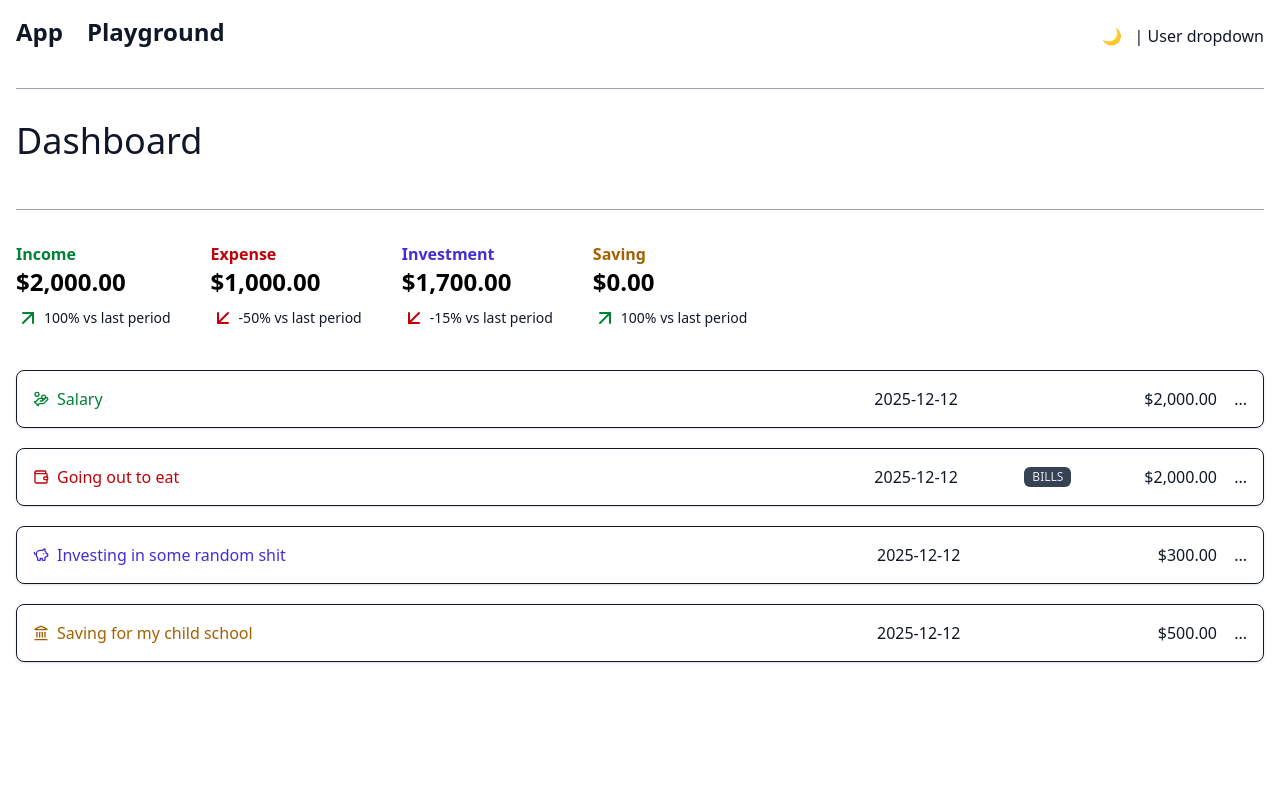
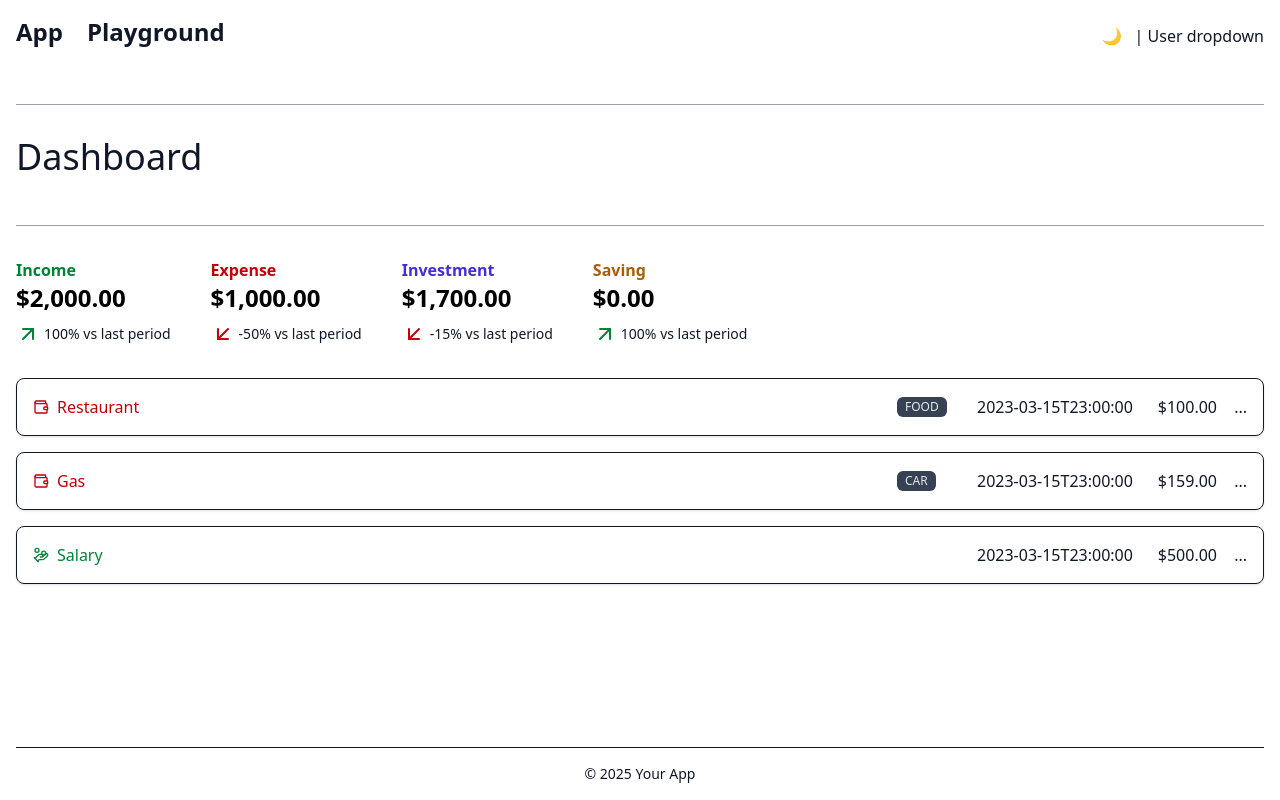
Before and after one commit to Caiohgp/finance-nextjs-app, a Next.js app: page /dashboard in a window 1280 px wide. Built offline with nearby package versions, Linux system fonts and the light colour scheme; data requests are answered from the project's data file.

Commit message:
Adding transaction list component to the Dashboard page

```diff
--- /dev/null
+++ b/app/dashboard/components/transactionList.tsx
@@ -0,0 +1,37 @@
+import Transaction from "@/components/transaction"
+import transaction from "@/components/transaction"
+import Link from "next/link"
+import { Key } from "react"
+
+type TransactionProps = {
+    id : string,
+    value: number,
+    type: 'Income' | 'Expense' | 'Investment' | 'Saving';
+    description : string,
+    expenseType: string,
+    date: string
+}
+
+export default async function TransactionList(){
+
+    const response = await fetch('http://localhost:3100/transactions')
+
+    const transactions = await response.json()
+
+    console.log(transactions)
+
+    return (
+        <ul className="mt-8 flex flex-col space-y-4">
+            {transactions.map((transaction: TransactionProps)  =>
+                <li key={transaction.id}>
+                    <Transaction description={transaction.description}
+                    value={transaction.value} date={transaction.date}
+                    type={transaction.type} expenseType={transaction.expenseType}/>
+                </li>
+            )}
+        </ul>
+
+
+
+    )
+}
--- a/app/dashboard/layout.tsx
+++ b/app/dashboard/layout.tsx
@@ -1,4 +1,3 @@
-import Header from "@/components/header"
 
 export default function PageLayout({children}: {
     children: React.ReactNode
@@ -7,7 +6,6 @@ export default function PageLayout({children}: {
     return(
         <div>
             {children}
-            <footer></footer>
         </div>
     )
 
--- a/app/dashboard/page.tsx
+++ b/app/dashboard/page.tsx
@@ -1,5 +1,6 @@
 import Transaction from "@/components/transaction";
 import Trend from "@/components/trend";
+import TransactionList from "./components/transactionList";
 
 export default function Dashboard() {
     return (        <div className="flex flex-col">
@@ -13,12 +14,7 @@ export default function Dashboard() {
                         <Trend type="Saving" value={0} previousValue={0}/>
                     </div>
 
-                    <div className="flex flex-col space-y-5 mt-10">
-                        <Transaction description="Salary" type="Income" value={2000} date="2025-12-12"/>
-                        <Transaction description="Going out to eat" expenseType="bills" type="Expense" value={2000} date="2025-12-12"/>
-                        <Transaction description="Investing in some random shit" type="Investment" value={300} date="2025-12-12"/>
-                        <Transaction description="Saving for my child school" type="Saving" value={500} date="2025-12-12"/>
-                    </div>
+                    <TransactionList/>
 
                 </div>
 
--- a/app/layout.tsx
+++ b/app/layout.tsx
@@ -3,6 +3,7 @@ import { Geist, Geist_Mono } from "next/font/google";
 import "./globals.css";
 import Header from "@/components/header";
 import { ThemeProvider } from "next-themes"
+import { Footer } from "@/components/footer";
 
 
 const geistSans = Geist({
@@ -27,16 +28,16 @@ export default function RootLayout({
 }>) {
   return (
     <html lang="en" suppressHydrationWarning>
-
       <body
-        className={`${geistSans.variable} ${geistMono.variable} antialiased`}
+        className={`${geistSans.variable} ${geistMono.variable} antialiased min-h-screen flex flex-col`}
         >
           <ThemeProvider attribute="class" defaultTheme="system" enableSystem>
             <Header />
             <hr/>
-            <main>
+            <main className="flex-1">
               {children}
             </main>
+            <Footer/>
           </ThemeProvider>
 
       </body>
--- /dev/null
+++ b/components/footer.tsx
@@ -0,0 +1,7 @@
+export function Footer() {
+  return (
+    <footer className="border-t py-4 text-center text-sm text-muted-foreground">
+      © 2025 Your App
+    </footer>
+  )
+}
--- a/components/theme-toggle.tsx
+++ b/components/theme-toggle.tsx
@@ -5,8 +5,6 @@ import { useTheme } from 'next-themes'
 export function ThemeToggle() {
 
   const { setTheme, resolvedTheme } = useTheme()
-
-  console.log('Resolved Theme:', resolvedTheme);
 
   return (
 
--- a/components/transaction.tsx
+++ b/components/transaction.tsx
@@ -43,14 +43,16 @@ export default function Transaction({description,value,date,type,expenseType}:Tr
             <IconComponent className="mr-2 w-4 h-4 hidden sm:block" />
             <span>{description}</span>
         </div>
-        <div className="min-w-[150px] hidden md:flex">
-            {date}
-        </div>
-        <div className="min-w-[120px] hidden md:flex">
+
+        <div className="min-w-[80px] hidden md:flex">
             {expenseType && <div className="rounded-md bg-gray-700 dark:bg-gray-200 text-xs text-gray-200 dark:text-gray-800 px-2 py-0.5">
                 {expenseType.toUpperCase()}
             </div>}
         </div>
+        <div className="min-w-[170px] hidden md:flex">
+            {date}
+        </div>
+
         <div className="min-w-[70px] text-right">
             {formattedValue}
         </div>
--- /dev/null
+++ b/db.json
@@ -0,0 +1,28 @@
+{
+  "transactions": [
+    {
+      "id": 1,
+      "value": 100,
+      "type": "Expense",
+      "description": "Restaurant",
+      "expenseType": "Food",
+      "date": "2023-03-15T23:00:00"
+    },
+    {
+      "id": 2,
+      "value": 159,
+      "type": "Expense",
+      "description": "Gas",
+      "expenseType": "Car",
+      "date": "2023-03-15T23:00:00"
+    },
+    {
+      "id": 3,
+      "value": 500,
+      "type": "Income",
+      "description": "Salary",
+      "expenseType": "",
+      "date": "2023-03-15T23:00:00"
+    }
+  ]
+}
```
